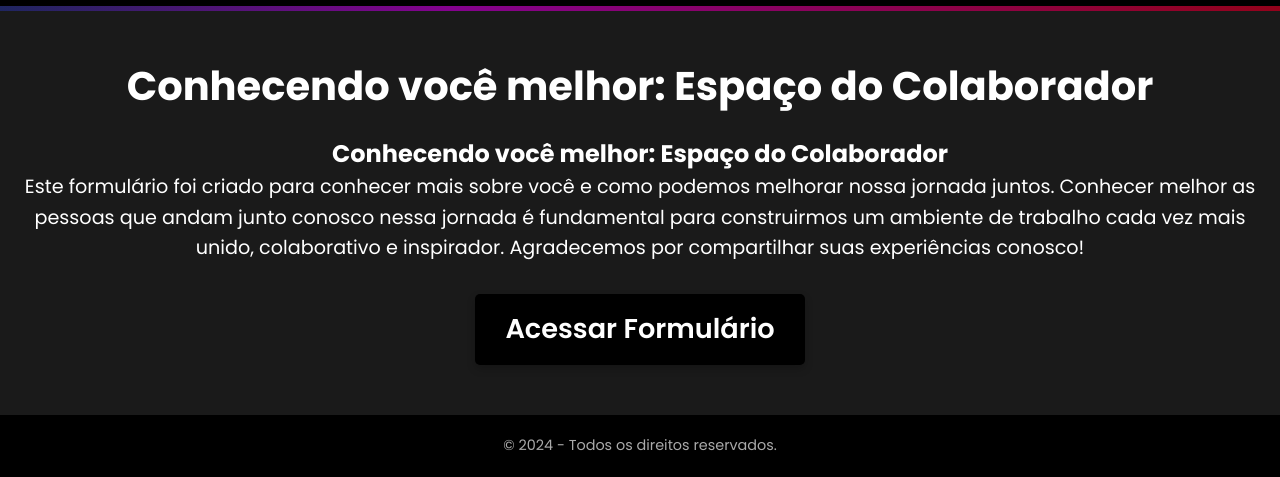
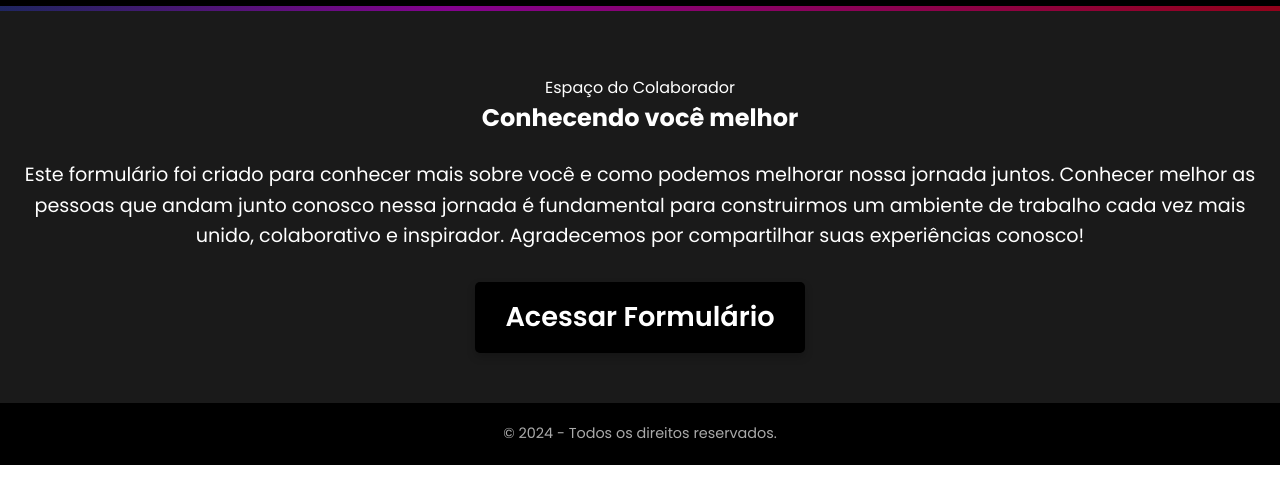
Before and after one commit to HugoLeonardo-hub/form_func_MIL, a plain HTML site: page index.html in a window 1280 px wide. Shown: the part 394-871 px from the top of the page. Drawn offline with Linux system fonts and the light colour scheme.

Commit message:
Update index.html

```diff
--- a/index.html
+++ b/index.html
@@ -16,8 +16,8 @@
     </header>
 
     <section id="cta">
-        <h1>Conhecendo você melhor: Espaço do Colaborador</h1>
-        <h2>Conhecendo você melhor: Espaço do Colaborador</h2>
+        <h1></h1> Espaço do Colaborador</h1>
+        <h2>Conhecendo você melhor</h2><br>
         <p>Este formulário foi criado para conhecer mais sobre você e como podemos melhorar nossa jornada juntos. Conhecer melhor as pessoas que andam junto conosco nessa jornada é fundamental para construirmos um ambiente de trabalho cada vez mais unido, colaborativo e inspirador. Agradecemos por compartilhar suas experiências conosco!</p>
         <a href="https://forms.gle/vWDvxXyRB3x3zs9W9" class="btn" target="_blank">Acessar Formulário</a>
     </section>
```
